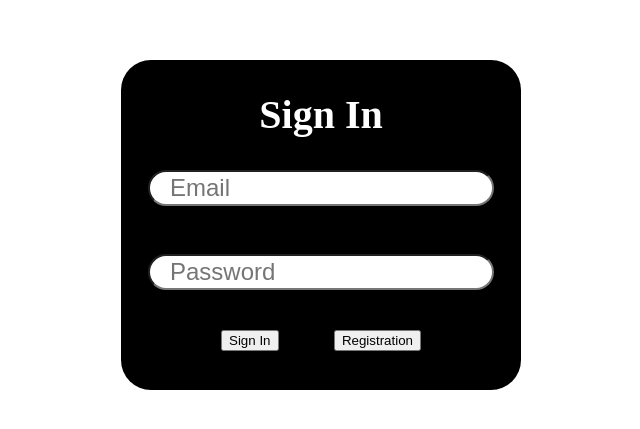
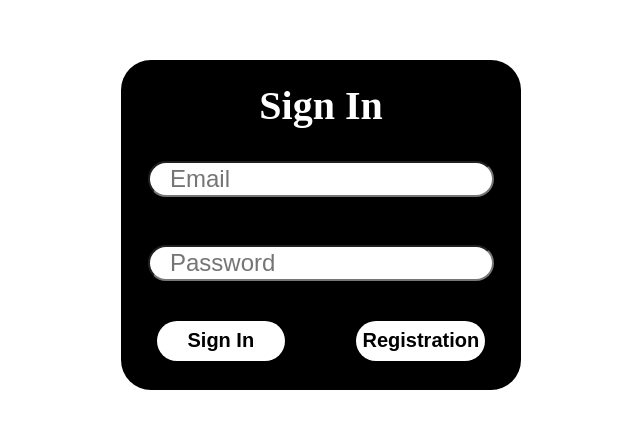
Before and after one commit to dencelman1/anyback, a React (Vite) app: page / in a window 1280 px wide. Shown: the part 175-604 px from the top of the page, without its empty margins (319-959 px from the left). Built offline with nearby package versions, Linux system fonts and the light colour scheme.

Commit message:
form auth

```diff
--- a/src/UI/Button/Button.module.scss
+++ b/src/UI/Button/Button.scss
@@ -1,5 +1,5 @@
 .btn{
-    width: 100px;
+    min-width: 16vh;
     height: 40px;
     border-radius: 30px;
     color: black;
--- a/src/UI/Button/Button.tsx
+++ b/src/UI/Button/Button.tsx
@@ -1,5 +1,5 @@
 import React from 'react';
-import './Button.module.scss'
+import './Button.scss'
 
 interface ButtonProps {
     name:string
--- a/src/components/AuthForm/AuthForm.module.scss
+++ b/src/components/AuthForm/AuthForm.module.scss
@@ -41,7 +41,7 @@
 
 .btn-cover{
     margin: 1em 0;
-    width: 50%;
+    width: 100%;
     display: flex;
-    justify-content: space-between;
+    justify-content: space-around;
 }
```
